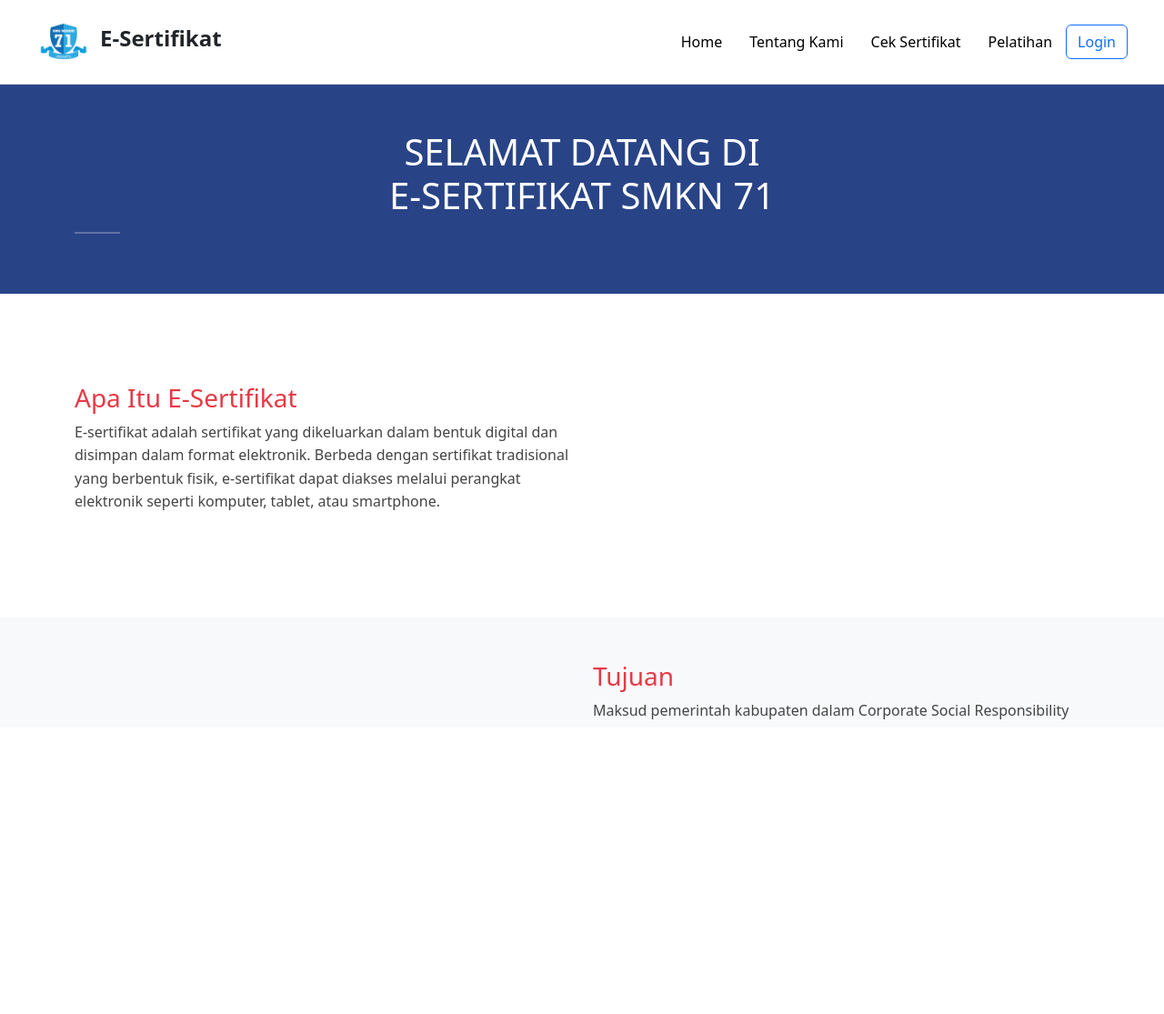
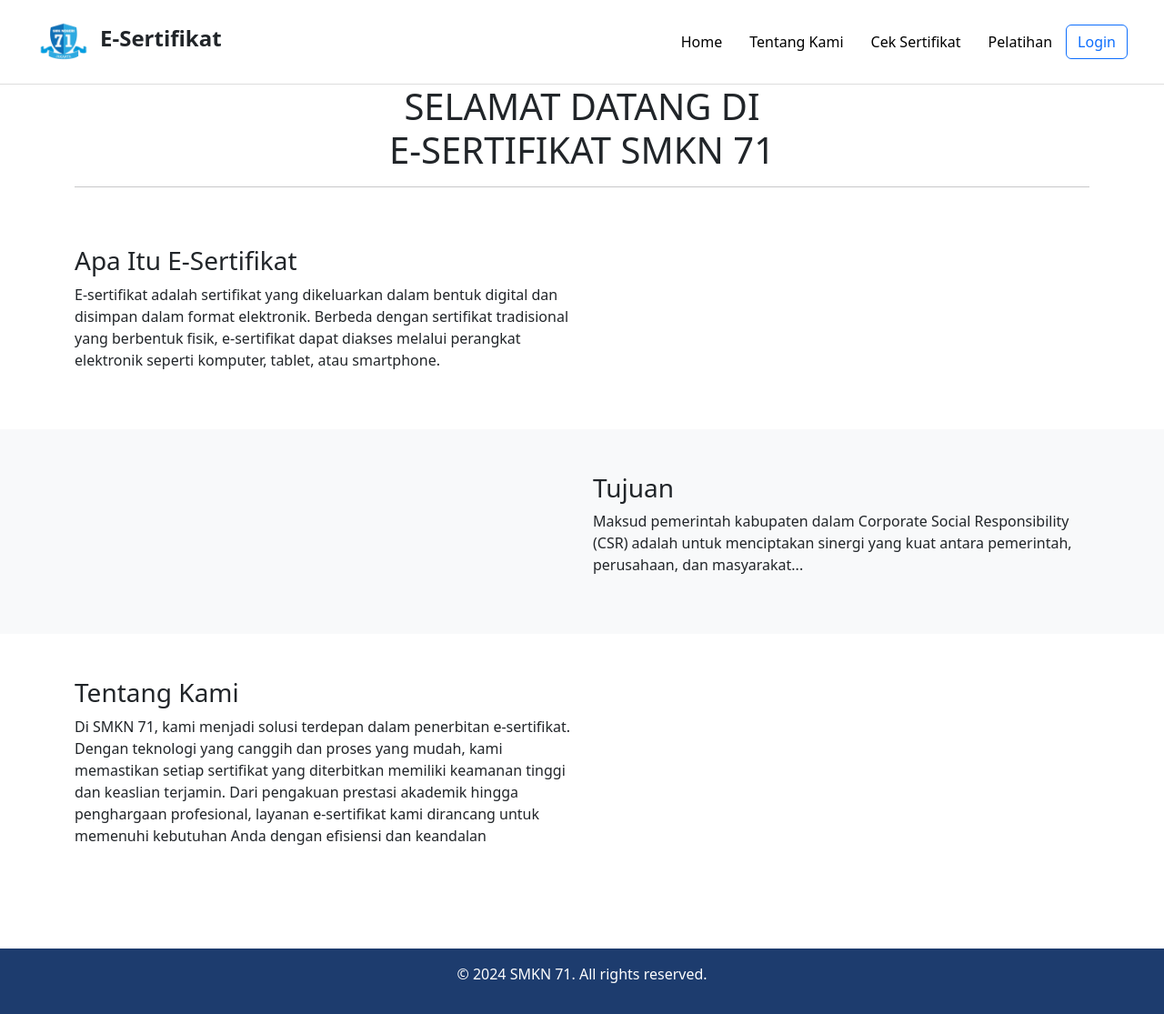
Before and after one commit to ItzKazuki/web-sertifikat-digital, a PHP site: page / in a window 1280 px wide. Shown: the whole page at 91% size. Before the commit the page ends 791 px from the top, so only its background shows below. Run offline with PHP 8.4, Linux system fonts and the light colour scheme; some libraries are stand-ins or nearby versions.

Commit message:
fix: fix logic cek certificate and fix design of user page

```diff
--- a/src/assets/css/style.css
+++ /dev/null
@@ -1,102 +0,0 @@
-body {
-    font-family: Arial, sans-serif;
-}
-
-.navbar {
-    background-color: #ffffff;
-    border-bottom: 1px solid #ddd;
-    margin-right: 20px;
-    justify-content: space-between;
-}
-
-.hero-section {
-    background-color: #294486;
-    color: #ffffff;
-    padding: 50px 0;
-}
-
-.hero-section h1 {
-    font-size: 2.5rem;
-    margin-bottom: 0;
-}
-
-.about-section h3,
-.tujuan-section h3 {
-    color: #e63946;
-}
-
-.about-section p,
-.tujuan-section p {
-    color: #444444;
-    line-height: 1.6;
-}
-
-/* Section Divider */
-section {
-    margin-bottom: 50px;
-}
-
-hr {
-    border: 0;
-    height: 2px;
-    background-color: #ffffff;
-    width: 50px;
-    margin: 20px auto;
-}
-/* Sidebar full height */
-html, body {
-    height: 100%;
-    margin: 0;
-    padding: 0;
-    overflow-x: hidden; /* Prevent horizontal scroll */
-}
-
-.container-fluid {
-    height: 100vh;
-}
-
-.sidebar {
-    height: 100vh; /* Full height */
-    background-color: #004080; /* Adjusted color to match the screenshot */
-    padding-top: 20px;
-    padding-bottom: 20px;
-}
-
-.nav-link {
-    padding: 10px 20px;
-    font-size: 18px;
-    font-weight: 500;
-    display: flex;
-    align-items: center;
-}
-
-.nav-link:hover {
-    background-color: rgba(255, 255, 255, 0.2);
-    border-radius: 5px;
-}
-
-/* Statistic boxes */
-.stat-box {
-
-/* Certificate boxes */
-.cert-box {
-    border-radius: 10px;
-    font-size: 18px;
-    background-color: #f5f5f5;
-    transition: background-color 0.3s ease;
-}
-
-.cert-box:hover {
-    background-color: #e0e0e0;
-}
-
-/* Footer styles */
-footer {
-    background-color: #004080;
-    color: white;
-    text-align: center;
-    padding: 10px 0;
-    position: absolute;
-    bottom: 0;
-    width: 100%;
-}
--- a/src/index.php
+++ b/src/index.php
@@ -11,7 +11,6 @@ session_start();
     <meta name="viewport" content="width=device-width, initial-scale=1.0">
     <title>E-Sertifikat SMKN 71</title>
     <link rel="stylesheet" href="assets/css/style.css">
-    <!-- <link href="https://cdn.jsdelivr.net/npm/bootstrap@5.3.0-alpha1/dist/css/bootstrap.min.css" rel="stylesheet"> -->
     <link href="assets/bootstrap-5.3.3-dist/css/bootstrap.css" rel="stylesheet">
     <link rel="stylesheet" href="https://cdn.jsdelivr.net/npm/sweetalert2@11/dist/sweetalert2.min.css">
     <script src="https://cdn.jsdelivr.net/npm/sweetalert2@11"></script>
@@ -90,8 +89,8 @@ session_start();
         </section>
     </main>
 
-    <footer style="background-color: #1d3c6e; color: white; text-align: center;">
-        <p>© 2024 Kelompok 1. Semua hak dilindungi.</p>
+    <footer class="footer text-center mt-5 py-3" style="background-color: #1d3c6e; color: #fff;">
+        <p>© 2024 SMKN 71. All rights reserved.</p>
     </footer>
 
     <script src="assets/bootstrap-5.3.3-dist/js/bootstrap.bundle.min.js"></script>
```
Also changed, not shown: src/akun.php (+4 -4 lines), src/cek-sertifikat.php (+2 -28 lines), src/certificate-details.php (+7 -11 lines), src/courses.php (+2 -5 lines), src/tentangkami.php (+38 -1 lines).
